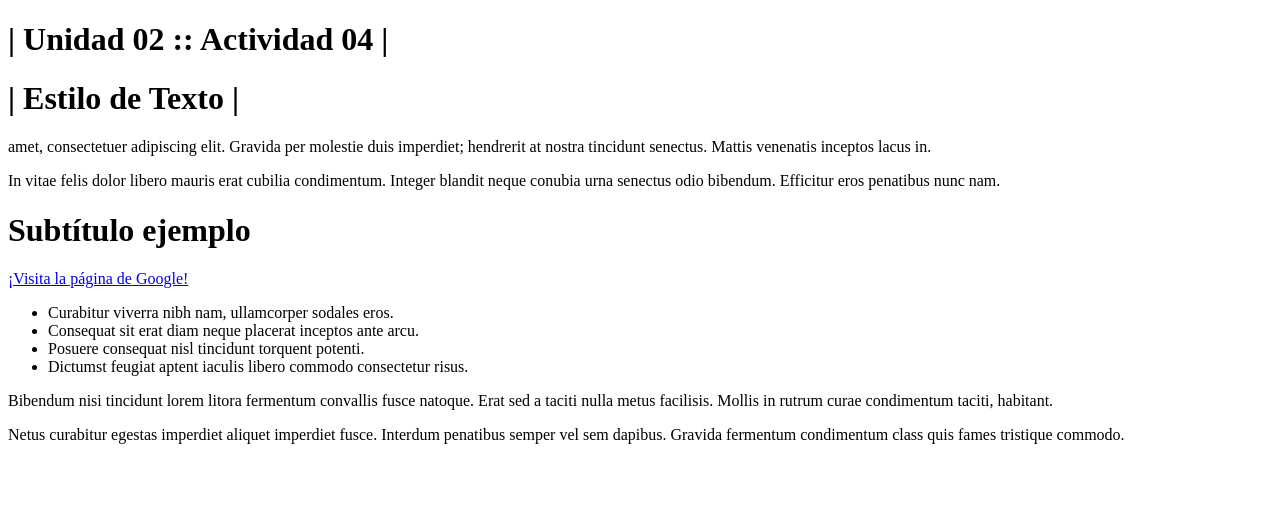
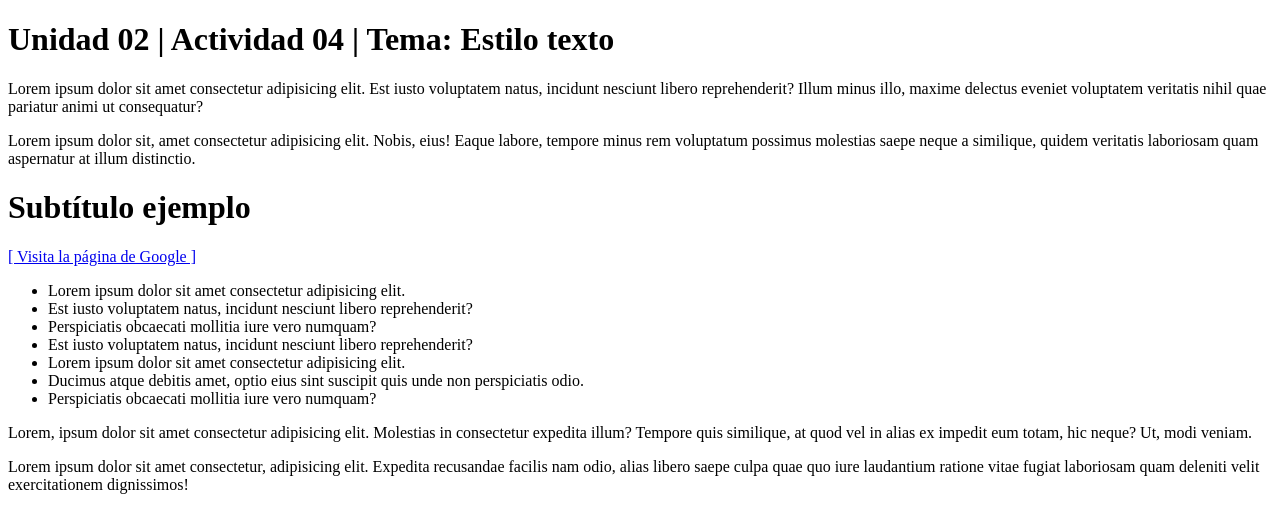
Before and after one commit to DieMede/DieMede.github.io, a plain HTML site: page Actividad_2-4.0.html in a window 1280 px wide. Drawn offline with Linux system fonts and the light colour scheme; a web font is replaced by a local one.

Commit message:
Update Actividad_2-4.0.html

```diff
--- a/Actividad_2-4.0.html
+++ b/Actividad_2-4.0.html
@@ -1,31 +1,55 @@
 <!DOCTYPE html>
-<html lang-" es" >
+<html lang="es">
     <head>
-  <title> Unidad 2 || Actividad 04 </title>
-  <link rel="icon" type=" image/x-icon" href="favicon.ico">
+        <!-- Sección para el encabezado de la página -->
+        <title>Unidad 02 | Actividad No. 04</title>
+        <link rel="icon" type="image/x-icon" href="/favicon.ico">
         <meta charset="utf-8">
-  <meta name= "Fecha" content="05 Marzo del 2025"/>
-  <meta name= "Descripción" content="Estilo texto"/>
-    <link rel="stylesheet" type="text/css" href="Actividad 04.css">
+        <meta name="Autor" content="Medellin Rios Diego">
+        <meta name="Fecha" content="Lunes 03 de Marzo de 2025">
+        <meta name="Resumen" content="Estilo texto">
+        <link rel="stylesheet" type="text/css" href="Actividad_04.css">
         <link rel="preconnect" href="https://fonts.googleapis.com">
         <link rel="preconnect" href="https://fonts.gstatic.com" crossorigin>
-    <link href="https://fonts.googleapis.com/css2?family=Playfair+Display+SC:wght@400;700&display=swap" rel="stylesheet">
-    <link href="https://fonts.googleapis.com/css2?family=Alegreya+Sans+SC:ital,wght@100;300;400;500;700;900;1,100;1,300;1,400;1,500;1,700;1,900&display=swap" rel="stylesheet">
+        <link href="https://fonts.googleapis.com/css2?family=Doto:wght@100..900&display=swap" rel="stylesheet">
+        <link rel="preconnect" href="https://fonts.gstatic.com" crossorigin>
+        <link href="https://fonts.googleapis.com/css2?family=Handjet:wght@100..900&display=swap" rel="stylesheet">
     </head>
     <body>
-<h1> | Unidad 02 :: Actividad 04  |
-</h1>
-<h1>| Estilo de Texto |</h1> amet, consectetuer adipiscing elit. Gravida per molestie duis imperdiet; hendrerit at nostra tincidunt senectus. Mattis venenatis inceptos lacus in.</p>
-    <p>In vitae felis dolor libero mauris erat cubilia condimentum. Integer blandit neque conubia urna senectus odio bibendum. Efficitur eros penatibus nunc nam.</p>
+        <!-- Sección para el contenido de la página web-->
+        <h1>Unidad 02 | Actividad 04 | Tema: Estilo texto</h1>
+
+        <p>Lorem ipsum dolor sit amet consectetur adipisicing elit. Est iusto voluptatem natus, incidunt nesciunt libero reprehenderit? Illum minus illo, maxime delectus eveniet voluptatem veritatis nihil quae pariatur animi ut consequatur?</p>
+
+        <p>Lorem ipsum dolor sit, amet consectetur adipisicing elit. Nobis, eius! Eaque labore, tempore minus rem voluptatum possimus molestias saepe neque a similique, quidem veritatis laboriosam quam aspernatur at illum distinctio.</p>
+
         <h1>Subtítulo ejemplo</h1>
-    <a href="https://www.google.com.mx" target="_blank">¡Visita la página de Google!</a>
+        <a href="https://www.google.com.mx" target="_blank">[ Visita la página de Google ]</a>
+
         <ul>
-        <li>Curabitur viverra nibh nam, ullamcorper sodales eros.</li>
-        <li>Consequat sit erat diam neque placerat inceptos ante arcu.</li>
-        <li>Posuere consequat nisl tincidunt torquent potenti.</li>
-        <li>Dictumst feugiat aptent iaculis libero commodo consectetur risus.</li>
+            <li>Lorem ipsum dolor sit amet consectetur adipisicing elit.
+            </li>
+            <li>
+                Est iusto voluptatem natus, incidunt nesciunt libero reprehenderit?
+            </li>
+            <li>
+                Perspiciatis obcaecati mollitia iure vero numquam?
+            </li>
+            <li>
+                Est iusto voluptatem natus, incidunt nesciunt libero reprehenderit?
+            </li>
+            <li>Lorem ipsum dolor sit amet consectetur adipisicing elit.
+            </li>
+            <li>
+                Ducimus atque debitis amet, optio eius sint suscipit quis unde non perspiciatis odio.
+            </li>
+            <li>
+                Perspiciatis obcaecati mollitia iure vero numquam?
+            </li>
         </ul>
-    <p>Bibendum nisi tincidunt lorem litora fermentum convallis fusce natoque. Erat sed a taciti nulla metus facilisis. Mollis in rutrum curae condimentum taciti, habitant.</p>
-    <p>Netus curabitur egestas imperdiet aliquet imperdiet fusce. Interdum penatibus semper vel sem dapibus. Gravida fermentum condimentum class quis fames tristique commodo.</p>
+
+        <p>Lorem, ipsum dolor sit amet consectetur adipisicing elit. Molestias in consectetur expedita illum? Tempore quis similique, at quod vel in alias ex impedit eum totam, hic neque? Ut, modi veniam.</p>
+
+        <p>Lorem ipsum dolor sit amet consectetur, adipisicing elit. Expedita recusandae facilis nam odio, alias libero saepe culpa quae quo iure laudantium ratione vitae fugiat laboriosam quam deleniti velit exercitationem dignissimos!</p>
     </body>
 </html>
```
Lines whose indentation alone changed are shown as unchanged.
